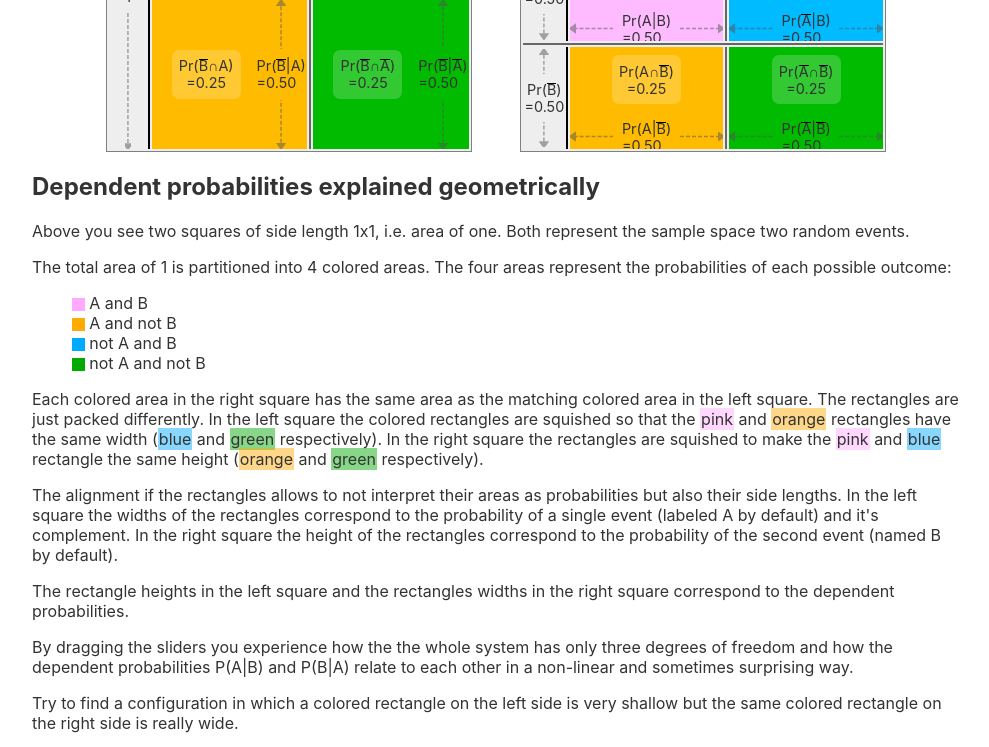
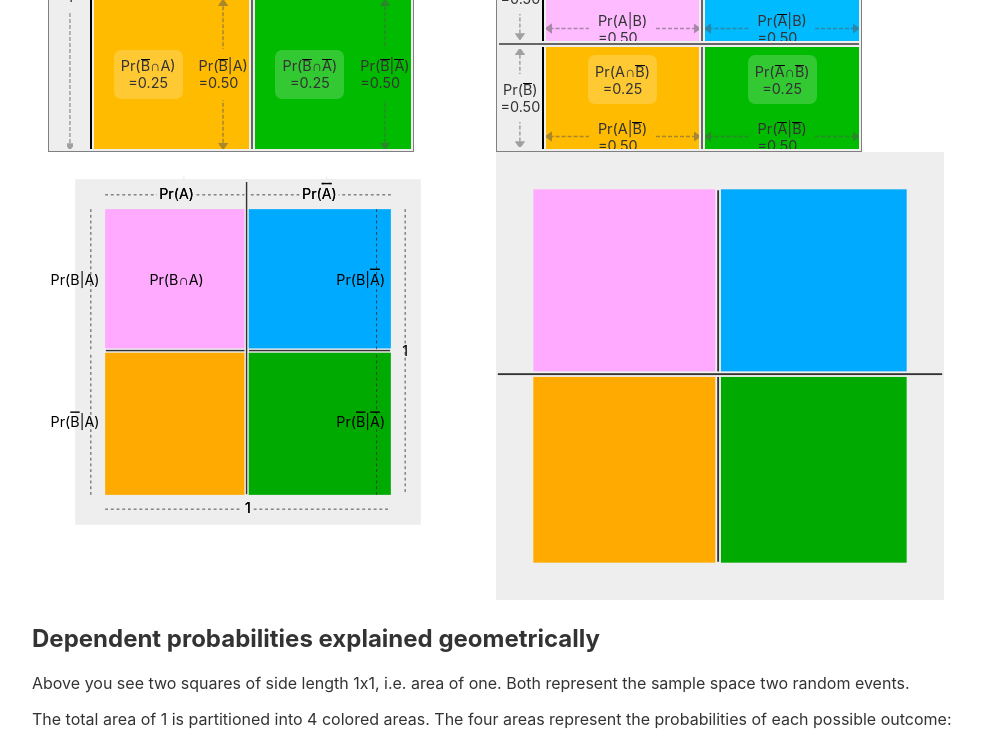
Before and after one commit to laszlokorte/bayes-theorem, a Svelte app: page / in a window 1280 px wide. Shown: the part 590-1337 px from the top of the page, without its empty margins (144-1133 px from the left). Built offline with nearby package versions, Linux system fonts and the light colour scheme.

Commit message:
start implementing SVG rendering of the color charts

```diff
--- a/src/App.svelte
+++ b/src/App.svelte
@@ -1,5 +1,6 @@
 <script>
 	import Arrow from './Arrow.svelte'
+	import Chart from './Chart.svelte'
 
 	function baysianTranspose(probs) {
 		const newSelf = 1*probs.children[0] * probs.self + 1*probs.children[1] * (1 - probs.self)
@@ -592,7 +593,9 @@ Label: <input required type="text" maxlength="3" size="3" value={probTree.labels
 			</div>
 		</div>
 	</div>
+
 </div>
+	<Chart probTree={probTree} direction="vertical" />
 	</div>
 
 
@@ -692,6 +695,7 @@ Label: <input required type="text" maxlength="3" size="3" value={probTree.labels
 		</div>
 	</div>
 </div>
+		<Chart probTree={transposed} direction="horizontal" />
 
 	</div>
 
--- /dev/null
+++ b/src/Chart.svelte
@@ -0,0 +1,126 @@
+<script>
+	export let probTree
+	export let direction
+
+
+</script>
+
+{#if direction=='vertical'}
+<svg style="width: 50vmin; height: auto;" viewBox="-200 -200 1400 1400" font-size="50">
+
+	<rect fill="#eee" x="-100" y="-100" width="1200" height="1200" />
+
+	<rect fill="#faf" x="0" y="0" width={probTree.self*1000} height={probTree.children[0]*1000} />
+	<rect fill="#0af" x={probTree.self*1000} y="0" width={(1-probTree.self)*1000} height={(probTree.children[1])*1000} />
+	<rect fill="#fa0" x="0" y={(probTree.children[0])*1000} width={probTree.self*1000} height={(1-probTree.children[0])*1000} />
+	<rect fill="#0a0" x={probTree.self*1000} y={probTree.children[1]*1000} width={(1-probTree.self)*1000} height={(1-probTree.children[1])*1000} />
+
+
+	<line stroke="#333" stroke-width="3" x1="0" y1="-50" x2={probTree.self*1000} y2="-50" stroke-dasharray="10 10" />
+	<line stroke="#333" stroke-width="3" x1="1000" y1="-50" x2={probTree.self*1000} y2="-50" stroke-dasharray="10 10" />
+	<line stroke="#333" stroke-width="3" x1="0" y1="1050" x2={1000} y2="1050" stroke-dasharray="10 10" />
+
+
+	<rect stroke-width="5" stroke="#eee" fill="#333" y={probTree.children[0]*(1000-10) -5} x="0" height="10" width={probTree.self*1000-5} />
+
+	<rect stroke-width="5" stroke="#eee" fill="#333" y={probTree.children[1]*(1000-10)-5} x={probTree.self*(1000-10)+5} height="10" width={(1-probTree.self)*1000} />
+
+	<rect stroke-width="5" stroke="#eee" fill="#333" x={probTree.self*(1000-10)-5} y="-100" width="10" height="1100" />
+
+
+	<rect fill="none" stroke-width="10" stroke="#eee" x="-100" y="-100" width="1200" height="1200" />
+
+	<text stroke="#eee" stroke-width="25" paint-order="stroke" text-anchor="middle" dominant-baseline="middle" x={probTree.self*1000 / 2} y={-50}><tspan>Pr(</tspan><tspan>{probTree.labels[0]}</tspan><tspan>)</tspan></text>
+	<text stroke="#eee" stroke-width="25" paint-order="stroke" text-anchor="middle" dominant-baseline="middle" x={500+probTree.self*1000 / 2} y={-50}><tspan>Pr(</tspan><tspan text-decoration="overline">{probTree.labels[0]}</tspan><tspan>)</tspan></text>
+	<text stroke="#eee" stroke-width="25" paint-order="stroke" text-anchor="middle" dominant-baseline="middle" x={500} y={1050}>1</text>
+
+	<text  text-anchor="middle" dominant-baseline="middle" x={probTree.self*1000 / 2} y={-50}><tspan>Pr(</tspan><tspan>{probTree.labels[0]}</tspan><tspan>)</tspan></text>
+	<text  text-anchor="middle" dominant-baseline="middle" x={500+probTree.self*1000 / 2} y={-50}><tspan>Pr(</tspan><tspan text-decoration="overline">{probTree.labels[0]}</tspan><tspan>)</tspan></text>
+	<text  text-anchor="middle" dominant-baseline="middle" x={500} y={1050}>1</text>
+
+	{#if probTree.self > 0.5}
+
+	<line stroke="#333" stroke-width="3" y1="0" x1="1050" y2={probTree.children[1]*1000} x2="1050" stroke-dasharray="10 10" />
+	<line stroke="#333" stroke-width="3" y1="1000" x1="1050" y2={probTree.children[1]*1000} x2="1050" stroke-dasharray="10 10" />
+
+	<line stroke="#333" stroke-width="3" y1="0" x1="50" y2={probTree.children[0]*1000} x2="50" stroke-dasharray="10 10" />
+	<line stroke="#333" stroke-width="3" y1="1000" x1="50" y2={probTree.children[0]*1000} x2="50" stroke-dasharray="10 10" />
+
+	<line stroke="#333" stroke-width="3" y1="0" x1="-50" y2={1000} x2="-50" stroke-dasharray="10 10" />
+
+
+	<text text-anchor="start" dominant-baseline="middle" x={1020} y={probTree.children[1]*1000 / 2}>
+		<tspan>Pr(</tspan><tspan>{probTree.labels[1]}</tspan><tspan>|</tspan><tspan text-decoration="overline">{probTree.labels[0]}</tspan><tspan>)</tspan>
+	</text>
+	<text text-anchor="start" dominant-baseline="middle" x={1020} y={500 + probTree.children[1]*500}>
+		<tspan>Pr(</tspan><tspan text-decoration="overline">{probTree.labels[1]}</tspan><tspan>|</tspan><tspan text-decoration="overline">{probTree.labels[0]}</tspan><tspan>)</tspan>
+	</text>
+	<text text-anchor="start" dominant-baseline="middle" x={20} y={probTree.children[0]*1000 / 2}>
+		<tspan>Pr(</tspan><tspan>{probTree.labels[1]}</tspan><tspan>|</tspan><tspan>{probTree.labels[0]}</tspan><tspan>)</tspan>
+	</text>
+	<text text-anchor="start" dominant-baseline="middle" x={20} y={500 + probTree.children[0]*500}>
+		<tspan>Pr(</tspan><tspan text-decoration="overline">{probTree.labels[1]}</tspan><tspan>|</tspan><tspan>{probTree.labels[0]}</tspan><tspan>)</tspan>
+	</text>
+	<text text-anchor="middle" dominant-baseline="middle" x={-50} y={500}>1</text>
+	{:else}
+
+
+	<line stroke="#333" stroke-width="3" y1="0" x1="1050" y2={1000} x2="1050" stroke-dasharray="10 10" />
+
+	<line stroke="#333" stroke-width="3" y1="0" x1="950" y2={probTree.children[1]*1000} x2="950" stroke-dasharray="10 10" />
+	<line stroke="#333" stroke-width="3" y1="1000" x1="950" y2={probTree.children[1]*1000} x2="950" stroke-dasharray="10 10" />
+
+	<line stroke="#333" stroke-width="3" y1="0" x1="-50" y2={probTree.children[0]*1000} x2="-50" stroke-dasharray="10 10" />
+	<line stroke="#333" stroke-width="3" y1="1000" x1="-50" y2={probTree.children[0]*1000} x2="-50" stroke-dasharray="10 10" />
+
+	<text text-anchor="end" dominant-baseline="middle" x={980} y={probTree.children[1]*1000 / 2}>
+		<tspan>Pr(</tspan><tspan>{probTree.labels[1]}</tspan><tspan>|</tspan><tspan text-decoration="overline">{probTree.labels[0]}</tspan><tspan>)</tspan>
+	</text>
+	<text text-anchor="end" dominant-baseline="middle" x={980} y={500 + probTree.children[1]*500}>
+		<tspan>Pr(</tspan><tspan text-decoration="overline">{probTree.labels[1]}</tspan><tspan>|</tspan><tspan text-decoration="overline">{probTree.labels[0]}</tspan><tspan>)</tspan>
+	</text>
+	<text text-anchor="end" dominant-baseline="middle" x={-20} y={probTree.children[0]*1000 / 2}>
+		<tspan>Pr(</tspan><tspan>{probTree.labels[1]}</tspan><tspan>|</tspan><tspan>{probTree.labels[0]}</tspan><tspan>)</tspan>
+	</text>
+	<text text-anchor="end" dominant-baseline="middle" x={-20} y={500 + probTree.children[0]*500}>
+		<tspan>Pr(</tspan><tspan text-decoration="overline">{probTree.labels[1]}</tspan><tspan>|</tspan><tspan>{probTree.labels[0]}</tspan><tspan>)</tspan>
+	</text>
+	<text text-anchor="middle" dominant-baseline="middle" x={1050} y={500}>1</text>
+	{/if}
+
+	<text clip-path={`path('M0,0L${probTree.self*1000},0L${probTree.self*1000},${probTree.children[0]*1000}L0,${probTree.children[0]*1000}Z')`} stroke="#faf" stroke-width="10"  paint-order="stroke" text-anchor="middle" dominant-baseline="middle" x={probTree.self*1000 / 2} y={probTree.children[0]*1000 / 2}>
+		<tspan>Pr(</tspan><tspan>{probTree.labels[1]}</tspan><tspan>∩</tspan><tspan>{probTree.labels[0]}</tspan><tspan>)</tspan>
+	</text>
+	<text stroke="#0af" stroke-width="10" clip-path={`path('M${probTree.self*1000},0L1000,0L1000,${probTree.children[1]*1000}L${probTree.self*1000},${probTree.children[1]*1000}Z')`} paint-order="stroke" text-anchor="middle" dominant-baseline="middle" x={500+probTree.self*1000 / 2} y={probTree.children[1]*1000 / 2}>
+		<tspan>Pr(</tspan><tspan>{probTree.labels[1]}</tspan><tspan>∩</tspan><tspan text-decoration="overline">{probTree.labels[0]}</tspan><tspan>)</tspan>
+	</text>
+	<text stroke="#fa0" stroke-width="10" clip-path={`path('M0,${probTree.children[0]*1000}L${probTree.self*1000},${probTree.children[0]*1000}L${probTree.self*1000},1000L0,1000Z')`} paint-order="stroke" text-anchor="middle" dominant-baseline="middle" x={probTree.self*1000 / 2} y={500 + probTree.children[0]*1000 / 2}>
+		<tspan>Pr(</tspan><tspan text-decoration="overline">{probTree.labels[1]}</tspan><tspan>∩</tspan><tspan>{probTree.labels[0]}</tspan><tspan>)</tspan>
+	</text>
+	<text stroke="#0a0" stroke-width="10" clip-path={`path('M${probTree.self*1000},${probTree.children[1]*1000}L1000,${probTree.children[1]*1000}L1000,1000L${probTree.self*1000},1000Z')`} paint-order="stroke" text-anchor="middle" dominant-baseline="middle" x={500+probTree.self*1000 / 2} y={500 + probTree.children[1]*1000 / 2}>
+		<tspan>Pr(</tspan><tspan text-decoration="overline">{probTree.labels[1]}</tspan><tspan>∩</tspan><tspan text-decoration="overline">{probTree.labels[0]}</tspan><tspan>)</tspan>
+	</text>
+</svg>
+{:else}
+<svg style="width: 28em; height: auto;" viewBox="-100 -100 1200 1200">
+
+	<rect fill="#eee" y="-100" x="-100" height="1200" width="1200" />
+
+	<rect fill="#faf" y="0" x="0" height={probTree.self*1000} width={probTree.children[0]*1000} />
+	<rect fill="#fa0" y={probTree.self*1000} x="0" height={(1-probTree.self)*1000} width={(probTree.children[1])*1000} />
+
+	<rect fill="#0af" y="0" x={(probTree.children[0])*1000} height={probTree.self*1000} width={(1-probTree.children[0])*1000} />
+	<rect fill="#0a0" y={probTree.self*1000} x={probTree.children[1]*1000} height={(1-probTree.self)*1000} width={(1-probTree.children[1])*1000} />
+
+
+
+	<rect stroke-width="5" stroke="#eee" fill="#333" x={probTree.children[0]*(1000-10) -5} y="0" width="10" height={probTree.self*1000-5} />
+
+	<rect stroke-width="5" stroke="#eee" fill="#333" x={probTree.children[1]*(1000-10)-5} y={probTree.self*(1000-10)+5} width="10" height={(1-probTree.self)*1000} />
+
+	<rect stroke-width="5" stroke="#eee" fill="#333" y={probTree.self*(1000-10)-5} x="-100" height="10" width="1200" />
+
+
+	<rect fill="none" stroke-width="10" stroke="#eee" y="-100" x="-100" height="1200" width="1200" />
+</svg>
+{/if}
```
